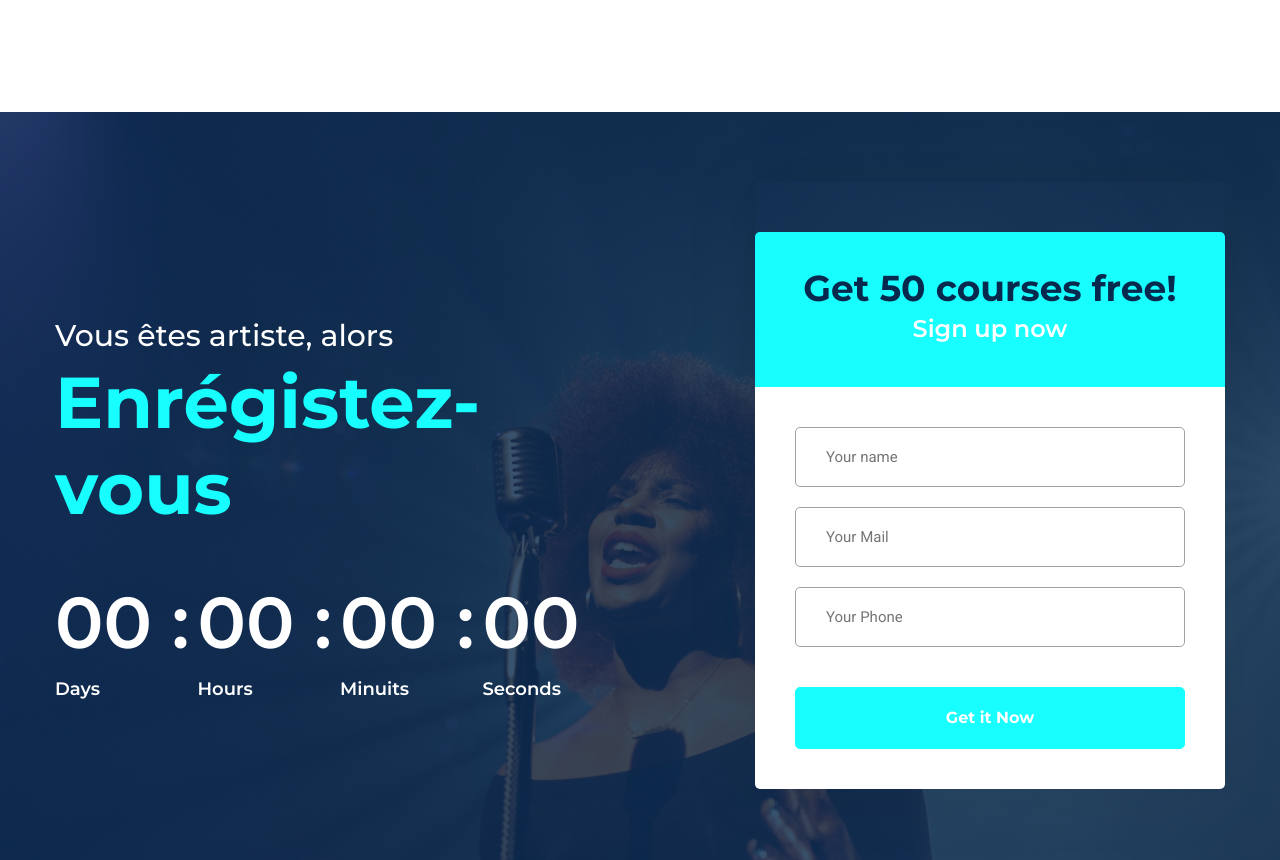
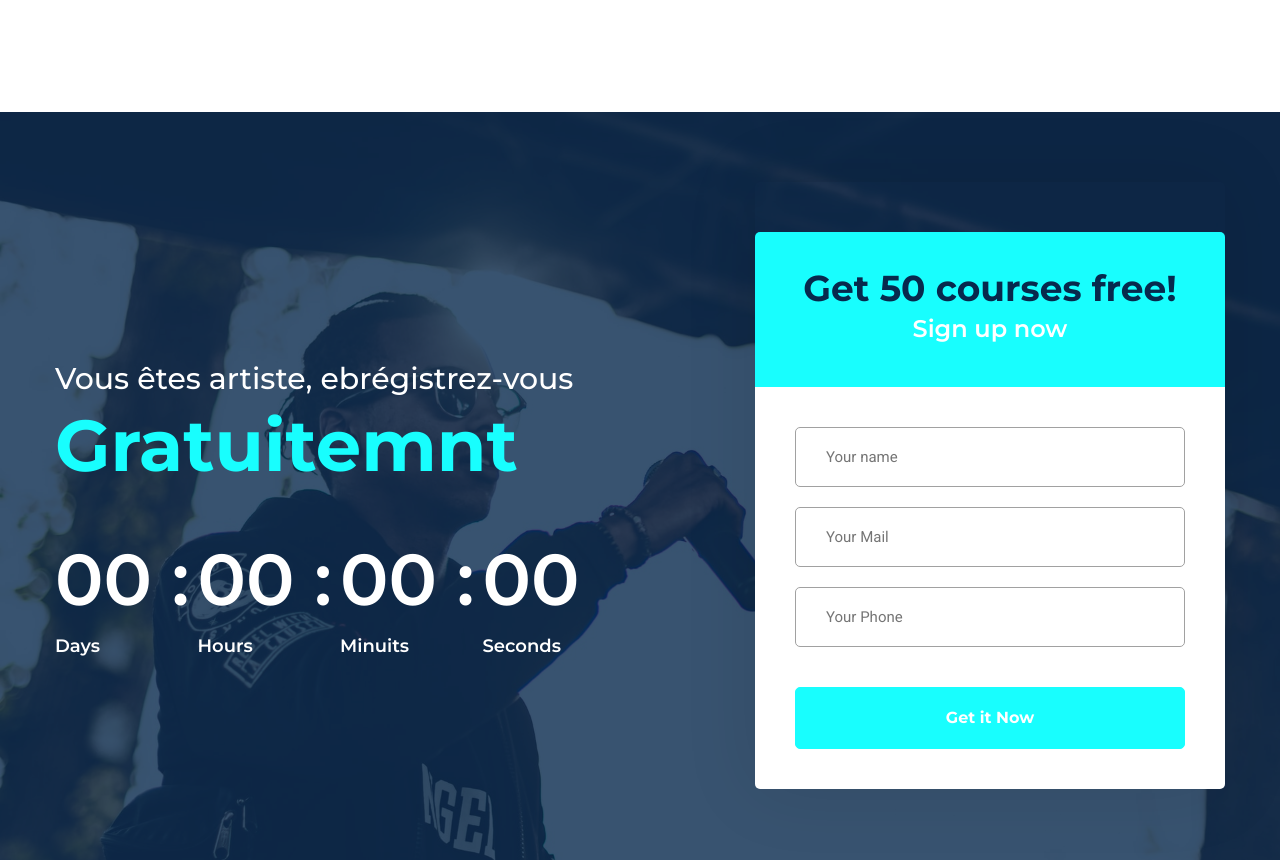
Before and after one commit to lax-tech/events, a plain HTML site: page index.html in a window 1280 px wide. Shown: the part 1929-2789 px from the top of the page. Drawn offline with Linux system fonts and the light colour scheme; some packages are replaced by stand-ins of ours.

Commit message:
refactor: 5

```diff
--- a/index.html
+++ b/index.html
@@ -495,13 +495,13 @@
 
     <!--====== COUNT DOWN PART START ======-->
 
-    <section id="count-down-part" class="bg_cover pt-70 pb-120" data-overlay="8" style="background-image: url(images/event/josh-rocklage-HAAsKeZbHAc-unsplash.jpg)">
+    <section id="count-down-part" class="bg_cover pt-70 pb-120" data-overlay="8" style="background-image: url(images/event/alexandre-debieve-2EmLMaTshko-unsplash.jpg)">
         <div class="container">
             <div class="row align-items-center justify-content-center">
                 <div class="col-lg-6">
                     <div class="count-down-cont pt-50">
-                        <h3>Vous êtes artiste, alors</h3>
-                        <h2>Enrégistez-vous</h2>
+                        <h3>Vous êtes artiste, ebrégistrez-vous</h3>
+                        <h2>Gratuitemnt</h2>
                         <div data-countdown="2019/03/01"></div>
                     </div> <!-- count down cont -->
                 </div>
@@ -574,7 +574,7 @@
 
     <section id="event-part" class="pt-120 pb-120">
         <div class="container">
-            <div class="event-bg bg_cover" style="background-image: url(images/bg-3.jpg)">
+            <div class="event-bg bg_cover" style="background-image: url(images/event/noiseporn-JNuKyKXLh8U-unsplash.jpg)">
                 <div class="row">
                     <div class="col-lg-5 offset-lg-6 col-md-8 offset-md-2 col-sm-10 offset-sm-1">
                         <div class="event-2 pt-90 pb-70">
@@ -733,7 +733,7 @@
                 <div class="col-lg-6">
                     <div class="singel-news mt-30">
                         <div class="news-thum pb-25">
-                            <img src="images/news/n-1.jpg" alt="News">
+                            <img src="images/event/lechon-kirb-yvx7LSZSzeo-unsplash.jpg" alt="News">
                         </div>
                         <div class="news-cont">
                             <ul>
```
Also changed, not shown: images/event/lechon-kirb-yvx7LSZSzeo-unsplash.jpg (added).
